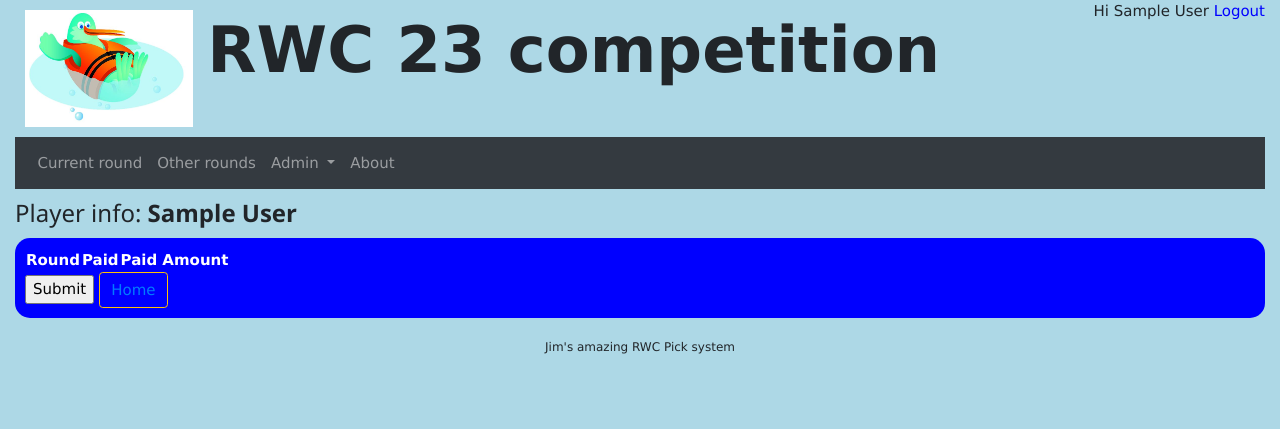
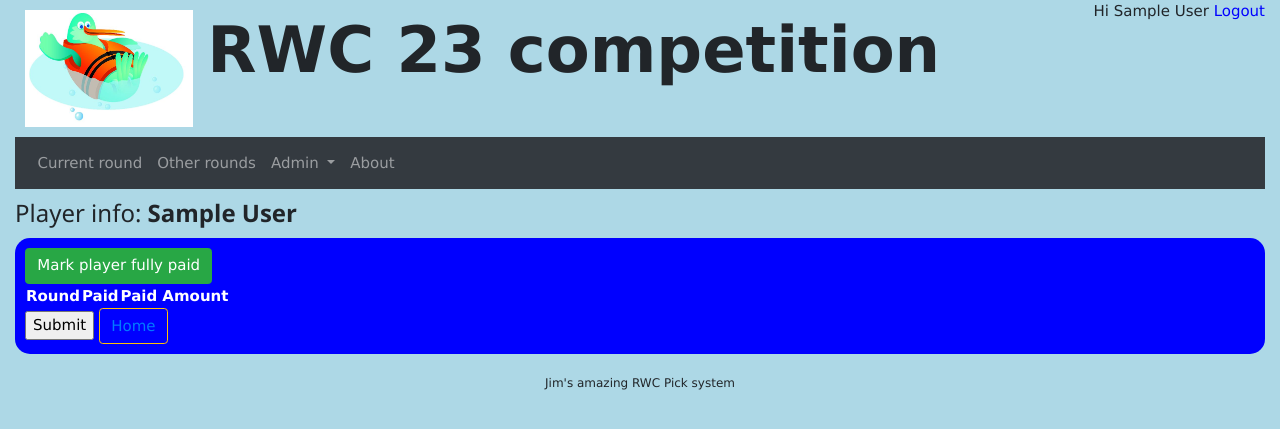
Before and after one commit to Jimboeri/rwc19, a Django app: page /rwc23/admin/user/payment/1 in a window 1280 px wide. Shown: the top 429 px of the page. Run offline with Django 3.2, Linux system fonts and the light colour scheme; the visitor is signed in with stand-in values (Sample User, id 1); data comes from the database, SQL or seed files in the repository; data that the repository does not hold is empty; some libraries are stand-ins or nearby versions.

Commit message:
Few improvements

```diff
--- a/swim/rwc23/models.py
+++ b/swim/rwc23/models.py
@@ -48,6 +48,7 @@ class Round(models.Model):
     started = models.BooleanField(default=False)
     finished = models.BooleanField(default=False)
     status = models.CharField(max_length=1, default="N")
+    entryFee = models.FloatField(default=5, help_text="Entry fee for round")
 
     class Meta:
         ordering = ["Order"]
@@ -62,7 +63,6 @@ class Game(models.Model):
     gamedate = models.DateTimeField(blank=True, null=True)
     score1 = models.IntegerField(default=0, help_text="Score of 1st team", validators=[MinValueValidator(0,'Negative scores not allowed!')])
     score2 = models.IntegerField(default=0, help_text="Score of 2nd team", validators=[MinValueValidator(0,'Negative scores not allowed!')])
-    started = models.BooleanField(default=False)
     finished = models.BooleanField(default=False)
     high_point = models.FloatField(default=0, )
     average = models.DecimalField(default=0, max_digits=5, decimal_places=1)
@@ -105,6 +105,9 @@ class Game(models.Model):
             return abs(self.score1 - self.score2)
         else:
             return 0
+
+    def started(self):
+        return self.gamedate < timezone.now()
 
 class PlayerRound(models.Model):
     player = models.ForeignKey(User, on_delete=models.CASCADE)
--- a/swim/rwc23/templates/rwc23/adminPlayerPayment.html
+++ b/swim/rwc23/templates/rwc23/adminPlayerPayment.html
@@ -11,6 +11,7 @@ Admin of player {{ player.first_name|title}} {{ player.last_name|title }}
 <div class="rwc_background">
   <div id="player-header"><h3>Player info: <b>{{ player.first_name|title}} {{ player.last_name|title }}</b></h3></div>
     <div id="player_detail" class="content_block">
+      <a href="{% url 'rwc23:adminUserFullPayment' player.id %}" class="btn btn-success" role="button">Mark player fully paid</a>
       <div id="node_det_table">
         <form action="{% url 'rwc23:adminUserPayment' player.id %}" method="POST">
           {% csrf_token %}
--- a/swim/rwc23/templates/rwc23/adminUsers.html
+++ b/swim/rwc23/templates/rwc23/adminUsers.html
@@ -11,6 +11,11 @@ Openwater swimmers RWC 2023 competition - User admin
     <table class="table-sm">
       {% for player in players%}
       <tr>
+        <td>
+          {% if player.RWC23_user.FullyPaid %}
+            <span class="badge badge-success">Fully paid</span>
+          {% endif %}
+        </td>
         <td>{{ player.first_name|title }} {{ player.last_name|title }}</td>
         <td><a href="{% url 'rwc23:adminUserPayment' player.id %}" class="btn btn-info" role="button">Payments</a></td>
         <td><a href="{% url 'rwc23:adminUserDetail' player.id %}" class="btn btn-info" role="button">Name & Contacts</a></td>
--- a/swim/rwc23/templates/rwc23/gameEdit.html
+++ b/swim/rwc23/templates/rwc23/gameEdit.html
@@ -14,8 +14,8 @@ Game Edit
           {{ formset.management_form }}
           {{ gForm.non_field_errors}}
           {{ gForm.instance.Team1 }} v {{ gForm.instance.Team2 }}
+          {% if gForm.instance.started %}
             <table>
-
               <tr>
                   <td>Date</td>
                   <td>{{ gForm.instance.gamedate }}</td>
@@ -35,6 +35,7 @@ Game Edit
                 </tr>
 
             </table>
+          {% endif %}
           <h2>Update player picks</h2>
           <table class='formtable'>
             <tr class='formtable'>
--- a/swim/rwc23/urls.py
+++ b/swim/rwc23/urls.py
@@ -23,6 +23,7 @@ urlpatterns = [
     path('admin/users/', views.adminUsers, name='adminUsers'),
     path('admin/user/detail/<int:player_id>', views.adminUserDetail, name='adminUserDetail'),
     path('admin/user/payment/<int:player_id>', views.adminUserPayment, name='adminUserPayment'),
+    path('admin/user/fullpayment/<int:player_id>', views.adminUserFullPayment, name='adminUserFullPayment'),
 
     # User management URL's
     path("logout/", views.logout, name="logout"),
--- a/swim/rwc23/views.py
+++ b/swim/rwc23/views.py
@@ -226,15 +226,10 @@ def gameEdit(request, game_id):  # RWC23 OK
                 "points", "playerRound__player__username"
             ),
         )
-        highPoint = 0
-        pTot = 0.0
-        pNum = 0
-        # print("BP1")
+
         if gForm.is_valid():
-            # print("BP2")
             gForm.save()
             if fPicks.is_valid():
-                # print("Valid picks")
                 fPicks.save()
             else:
                 logging.info(fPicks.errors)
@@ -242,14 +237,11 @@ def gameEdit(request, game_id):  # RWC23 OK
 
             if game.finished:
                 game.resText()
-                for (
-                    p
-                ) in (
-                    pList
-                ):  # first pass works out scores for those with the right result
+                for p in pList:  # update scores
                     if not p.override:
                         p.calcScore()
                         p.save()
+                        p.playerRound.totPoints()
 
             return HttpResponseRedirect(reverse("rwc23:gameView", args=(game.id,)))
         else:
@@ -320,14 +312,6 @@ def email_results(request, game_id):
             email_server = smtplib.SMTP_SSL(eSmtp_host, int(eSmtp_port))
             email_server.login(eSmtp_user, eSmtp_password)
 
-            # msg = MIMEText(jPayload['Body'], 'html')
-            # msg['From'] = jPayload['From']
-            # msg['To'] = jPayload['To']
-            # msg['Subject'] = jPayload['Subject']
-
-            # email_server.sendmail(jPayload['From'], jPayload['To'], msg.as_string())
-            # email_server.close()
-            # print("email sent")
         except Exception as e:
             print(e)
             print("Houston, we have an email error {}".format(e))
@@ -427,6 +411,14 @@ def adminUserPayment(request, player_id):  # RWC23 OK
 
         if fRounds.is_valid():
             fRounds.save()
+
+            for pr in rndQuerySet:
+                if not pr.paid:
+                    pr.paidAmount = 0
+                    pr.save()
+                    pr.player.RWC23_user.FullyPaid = False # reset fully paid flag
+                    pr.player.RWC23_user.save()
+
             return HttpResponseRedirect(reverse("rwc23:adminUsers"))
 
         else:
@@ -438,6 +430,18 @@ def adminUserPayment(request, player_id):  # RWC23 OK
     context = {"player": player, "formset": fRounds}
     return render(request, "rwc23/adminPlayerPayment.html", context)
 
+def adminUserFullPayment(request, player_id):  # RWC23 OK
+    if not request.user.is_superuser:
+        return HttpResponseRedirect(reverse("rwc23:index"))
+
+    player = get_object_or_404(User, id=player_id)
+    player.RWC23_user.FullyPaid = True
+    player.RWC23_user.save()
+    for pr in PlayerRound.objects.filter(player=player).all():
+        pr.paid = True
+        pr.paidAmount = pr.round.entryFee
+        pr.save()
+    return HttpResponseRedirect(reverse("rwc23:adminUsers"))
 
 def login(request):  # checked for rwc23
     if request.user.is_authenticated:
```
Also changed, not shown: swim/rwc23/migrations/0021_remove_game_started_round_entryfee.py (added). Lines whose indentation alone changed are shown as unchanged.
